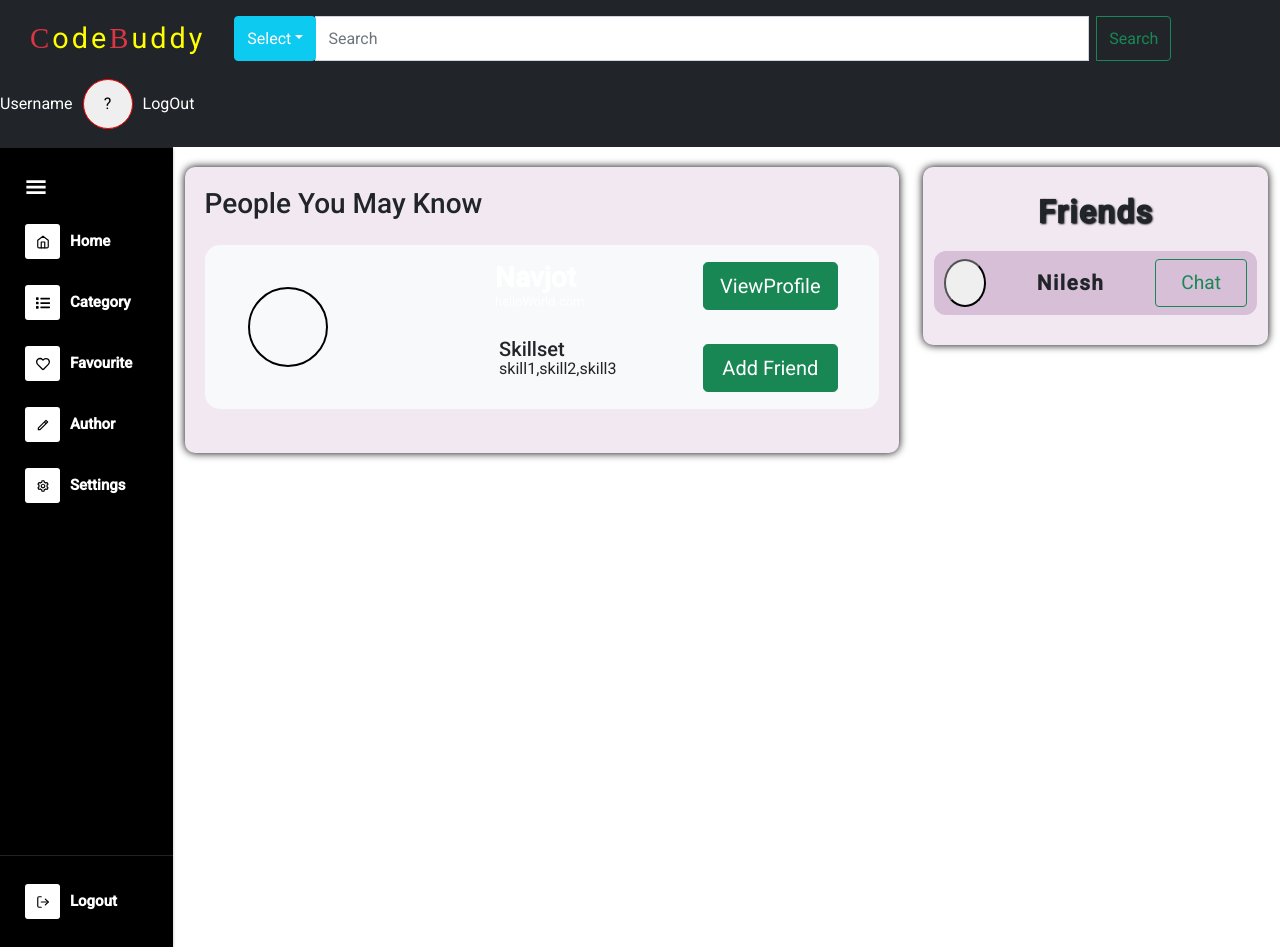
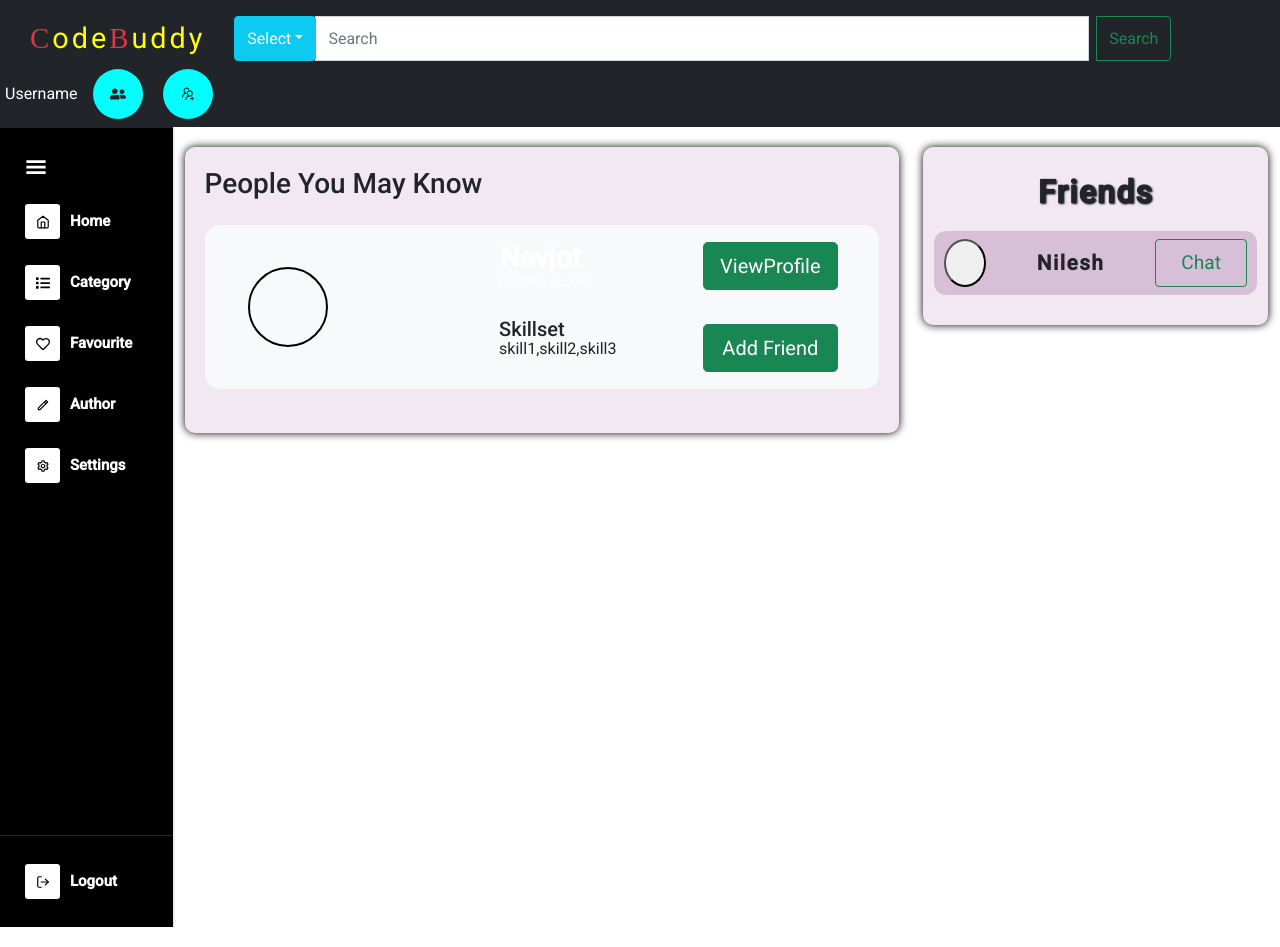
Before and after one commit to nilesh-05/CodeBuddy, a React (Create React App) app: page /home in a window 1280 px wide. Built offline with nearby package versions, Linux system fonts and the light colour scheme.

Commit message:
navbar buttons for dropdown done

```diff
--- /dev/null
+++ b/src/components/FriendsAdded/DropDown.css
@@ -0,0 +1,60 @@
+.noti-container {
+	display: block;
+	height: 50px;
+	width: 50px;
+	margin: 0 10px;
+}
+.outer {
+	width: 50px;
+	height: 50px;
+	border-radius: 50%;
+	background-color: aqua;
+	display: flex;
+	justify-content: center;
+	align-items: center;
+	cursor: pointer;
+}
+.inner-icon {
+	margin: 0;
+	padding: 0;
+	user-select: none;
+}
+.dropdown-content {
+	background-color: white;
+	border: 1px solid gray;
+	padding: 10px 20px;
+	width: 400px;
+	position: relative;
+	right: 300px;
+	top: 5px;
+	height: 200px;
+	display: flex;
+	justify-content: space-around;
+	align-items: flex-start;
+	flex-wrap: wrap;
+	overflow-x: hidden;
+	overflow-y: scroll;
+}
+.inline-req {
+	background-color: blue;
+	width: 100%;
+	margin: 10px 0;
+	display: flex;
+	justify-content: space-around;
+	align-items: center;
+	height: 100px;
+}
+.icons {
+	display: flex;
+	justify-content: flex-end;
+	align-items: center;
+}
+.inline-req-1 {
+	background-color: gray;
+	width: 100%;
+	margin: 10px 0;
+	display: flex;
+	justify-content: space-around;
+	align-items: center;
+	height: 100px;
+}
--- /dev/null
+++ b/src/components/FriendsAdded/DropDown.jsx
@@ -0,0 +1,37 @@
+import React, { useState } from "react";
+import "./DropDown.css";
+import { AiOutlineCheck, AiOutlineClose } from "react-icons/ai";
+import { FaUserFriends } from "react-icons/fa";
+const DropDown = ({ icon }) => {
+	const handleClick = () => {
+		setOpen(!open);
+	};
+	const [open, setOpen] = useState(false);
+	return (
+		<div className="noti-container">
+			<div className="outer" onClick={handleClick}>
+				<FaUserFriends />
+			</div>
+			{open && (
+				<div className="dropdown-content">
+					<div className="inline-req">
+						<h5>hello</h5>
+						<div className="icons">
+							<AiOutlineCheck style={{ margin: "10px" }} />
+							<AiOutlineClose style={{ margin: "10px" }} />
+						</div>
+					</div>
+					<div className="inline-req-1">
+						<h5>hello</h5>
+						<div className="icons">
+							<AiOutlineCheck style={{ margin: "10px" }} />
+							<AiOutlineClose style={{ margin: "10px" }} />
+						</div>
+					</div>
+				</div>
+			)}
+		</div>
+	);
+};
+
+export default DropDown;
--- /dev/null
+++ b/src/components/FriendsIncoming/Incoming.jsx
@@ -0,0 +1,39 @@
+import React, { useState } from "react";
+import {
+	AiOutlineCheck,
+	AiOutlineUsergroupAdd,
+	AiOutlineClose,
+} from "react-icons/ai";
+const DropDown = () => {
+	const handleClick = () => {
+		setOpen(!open);
+	};
+	const [open, setOpen] = useState(false);
+	return (
+		<div className="noti-container">
+			<div className="outer" onClick={handleClick}>
+				<AiOutlineUsergroupAdd />
+			</div>
+			{open && (
+				<div className="dropdown-content">
+					<div className="inline-req">
+						<h5>hello</h5>
+						<div className="icons">
+							<AiOutlineCheck style={{ margin: "10px" }} />
+							<AiOutlineClose style={{ margin: "10px" }} />
+						</div>
+					</div>
+					<div className="inline-req-1">
+						<h5>hello</h5>
+						<div className="icons">
+							<AiOutlineCheck style={{ margin: "10px" }} />
+							<AiOutlineClose style={{ margin: "10px" }} />
+						</div>
+					</div>
+				</div>
+			)}
+		</div>
+	);
+};
+
+export default DropDown;
--- a/src/components/nav/Navbar.jsx
+++ b/src/components/nav/Navbar.jsx
@@ -1,59 +1,65 @@
-import React, { useContext } from 'react';
-import './navbar.css';
-import AuthContext from '../../context/auth/authContext';
+import React, { useContext } from "react";
+import "./navbar.css";
+import AuthContext from "../../context/auth/authContext";
+import DropDown from "../FriendsAdded/DropDown";
+import Incoming from "../FriendsIncoming/Incoming";
+import { FaUserFriends } from "react-icons/fa";
 const Navbar = () => {
 	const authContext = useContext(AuthContext);
 	const { user } = authContext;
 
 	return (
-    <nav class='navbar navbar-dark bg-dark justify-content-start align-items-center'>
-      <a class='navbar-brand'>
-        {' '}
-        <span className='text-danger' style={{ fontFamily: 'cursive' }}>
+		<nav class="navbar navbar-dark bg-dark justify-content-start align-items-center">
+			<a class="navbar-brand">
+				{" "}
+				<span className="text-danger" style={{ fontFamily: "cursive" }}>
 					C
 				</span>
 				ode
-        <span className='text-danger' style={{ fontFamily: 'cursive' }}>
+				<span className="text-danger" style={{ fontFamily: "cursive" }}>
 					B
 				</span>
 				uddy
 			</a>
-      <div class='input-group mb-3 search-bar'>
-        <div class='input-group-prepend'>
+			<div class="input-group mb-3 search-bar">
+				<div class="input-group-prepend">
 					<button
-            class='btn btn-info dropdown-toggle'
-            type='button'
-            data-toggle='dropdown'
-            aria-haspopup='true'
-            aria-expanded='false'
-            style={{ color: 'white', height: 45 }}
+						class="btn btn-info dropdown-toggle"
+						type="button"
+						data-toggle="dropdown"
+						aria-haspopup="true"
+						aria-expanded="false"
+						style={{ color: "white", height: 45 }}
 					>
 						Select
 					</button>
-          <div class='dropdown-menu'>
-            <a class='dropdown-item' href='/home'>
+					<div class="dropdown-menu">
+						<a class="dropdown-item" href="/home">
 							Skill
 						</a>
-            <div role='separator' class='dropdown-divider'></div>
-            <a class='dropdown-item' href='/home'>
+						<div role="separator" class="dropdown-divider"></div>
+						<a class="dropdown-item" href="/home">
 							Name
 						</a>
 					</div>
 				</div>
 				<input
-          class='form-control me-2'
-          type='search'
-          placeholder='Search'
-          aria-label='Search'
+					class="form-control me-2"
+					type="search"
+					placeholder="Search"
+					aria-label="Search"
 				></input>
-        <button class='btn btn-outline-success' type='submit'>
+				<button class="btn btn-outline-success" type="submit">
 					Search
 				</button>
 			</div>
-      <div class='vl'></div>
-      <span className='name'> {user?.name ? user.name : 'Username'}</span>
-      <button className='round-button'>?</button>
-      <span className='name'>LogOut</span>
+			<div class="vl"></div>
+			<span className="name"> {user?.name ? user.name : "Username"}</span>
+			{/* <button className="round-button">
+				<FaUserFriends />
+			</button> */}
+			<DropDown icon="AiOutlineUsergroupAdd" />
+			<Incoming icon="AiOutlineUsergroupAdd" />
 		</nav>
 	);
 };
--- a/src/components/nav/navbar.css
+++ b/src/components/nav/navbar.css
@@ -28,9 +28,9 @@
 .vl {
 	margin-left: 30px;
 	margin-right: 20px;
-  /* border-left: 6px solid greenyellow; */
 	height: 40px;
 }
 .name {
 	color: white;
+	margin: 0 5px;
 }
```
Also changed, not shown: 1 other file (tests, documents, lock files or other folders). Lines whose indentation alone changed are shown as unchanged.
